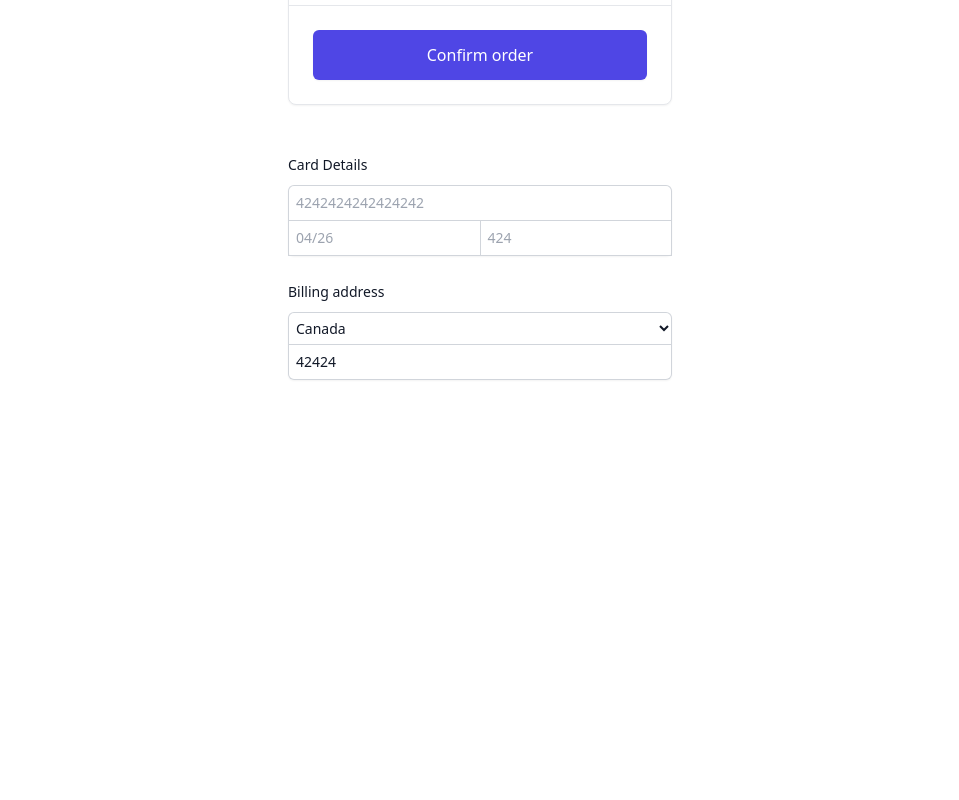
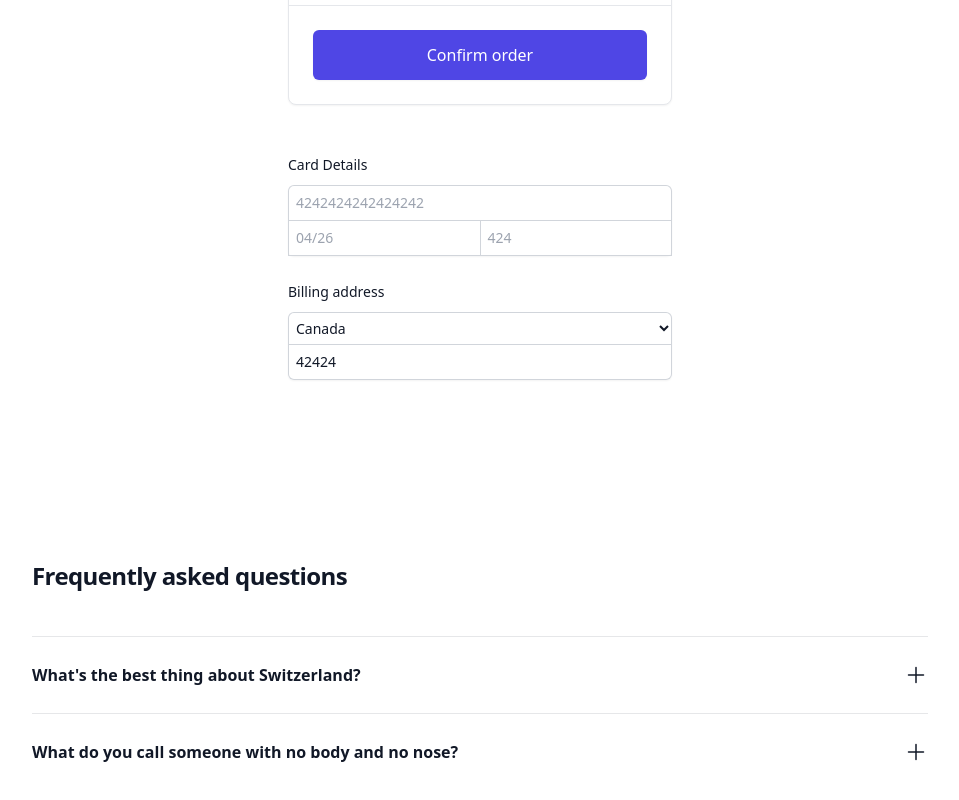
Before and after one commit to chrisvn188/learn-react, a React (Vite) app in the folder flash-ui/: page / in a window 1280 px wide. Shown: the part 627-1427 px from the top of the page, without its empty margins (160-1119 px from the left). Before the commit the page ends 1023 px from the top, so only its background shows below. Built offline with nearby package versions, Linux system fonts and the light colour scheme.

Commit message:
Learn to share state between components

```diff
--- a/flash-ui/src/App.jsx
+++ b/flash-ui/src/App.jsx
@@ -1,4 +1,5 @@
 import CardDetails from './components/CardDetails.jsx'
+import FAQs from './components/Faqs.jsx'
 import Menu from './components/Menu.jsx'
 import OrderSummary from './components/OrderSummary.jsx'
 
@@ -8,6 +9,7 @@ function App() {
       <Menu />
       <OrderSummary />
       <CardDetails />
+      <FAQs />
     </div>
   )
 }
--- a/flash-ui/src/components/CardDetails.jsx
+++ b/flash-ui/src/components/CardDetails.jsx
@@ -1,4 +1,4 @@
-import { useEffect, useState } from 'react'
+import { useState } from 'react'
 
 // Make it possible to update the billing address (without deleting the other properties)
 export default function CardDetails() {
@@ -8,10 +8,6 @@ export default function CardDetails() {
     cvc: '424',
     country: 'Canada',
     postalCode: '42424',
-  })
-
-  useEffect(() => {
-    console.log(card)
   })
 
   return (
--- /dev/null
+++ b/flash-ui/src/components/Faqs.jsx
@@ -0,0 +1,77 @@
+/* eslint-disable react/prop-types */
+import { useState } from 'react'
+import { MinusIcon, PlusIcon } from '@heroicons/react/24/outline'
+
+const faqs = [
+  {
+    question: "What's the best thing about Switzerland?",
+    answer:
+      "I don't know, but the flag is a big plus. Lorem ipsum dolor sit amet consectetur adipisicing elit. Quas cupiditate laboriosam fugiat.",
+  },
+  {
+    question: 'What do you call someone with no body and no nose?',
+    answer:
+      'Nobody knows. Lorem ipsum dolor sit amet consectetur adipisicing elit. Culpa, voluptas ipsa quia excepturi, quibusdam natus exercitationem sapiente tempore labore voluptatem.',
+  },
+]
+
+// Share state by lifting the `isOpen` state variable to the parent component (FAQ) and passing data down via props
+export default function FAQs() {
+  const [isOpen, setOpen] = useState(false)
+  const [currentIndex, setCurrentIndex] = useState(null)
+
+  return (
+    <div className="bg-white">
+      <div className="mx-auto max-w-7xl px-6 py-24 sm:py-32 lg:px-8 lg:py-40">
+        <div className="mx-auto max-w-4xl divide-y divide-gray-900/10">
+          <h2 className="text-2xl font-bold leading-10 tracking-tight text-gray-900">
+            Frequently asked questions
+          </h2>
+          <dl className="mt-10 space-y-6 divide-y divide-gray-900/10">
+            {faqs.map((faq, index) => (
+              <Accordion
+                key={index}
+                faq={faq}
+                isOpen={currentIndex === index ? isOpen : false}
+                setOpen={setOpen}
+                index={index}
+                setCurrentIndex={setCurrentIndex}
+              />
+            ))}
+          </dl>
+        </div>
+      </div>
+    </div>
+  )
+}
+
+function Accordion({ faq, isOpen, setOpen, index, setCurrentIndex }) {
+  return (
+    <div className="pt-6">
+      <dt>
+        <button
+          onClick={() => {
+            setCurrentIndex(index)
+            setOpen(!isOpen)
+          }}
+          className="flex w-full items-start justify-between text-left text-gray-900">
+          <span className="text-base font-semibold leading-7">
+            {faq.question}
+          </span>
+          <span className="ml-6 flex h-7 items-center">
+            {isOpen ? (
+              <MinusIcon className="h-6 w-6" aria-hidden="true" />
+            ) : (
+              <PlusIcon className="h-6 w-6" aria-hidden="true" />
+            )}
+          </span>
+        </button>
+      </dt>
+      {isOpen && (
+        <dd className="mt-2 pr-12">
+          <p className="text-base leading-7 text-gray-600">{faq.answer}</p>
+        </dd>
+      )}
+    </div>
+  )
+}
```
